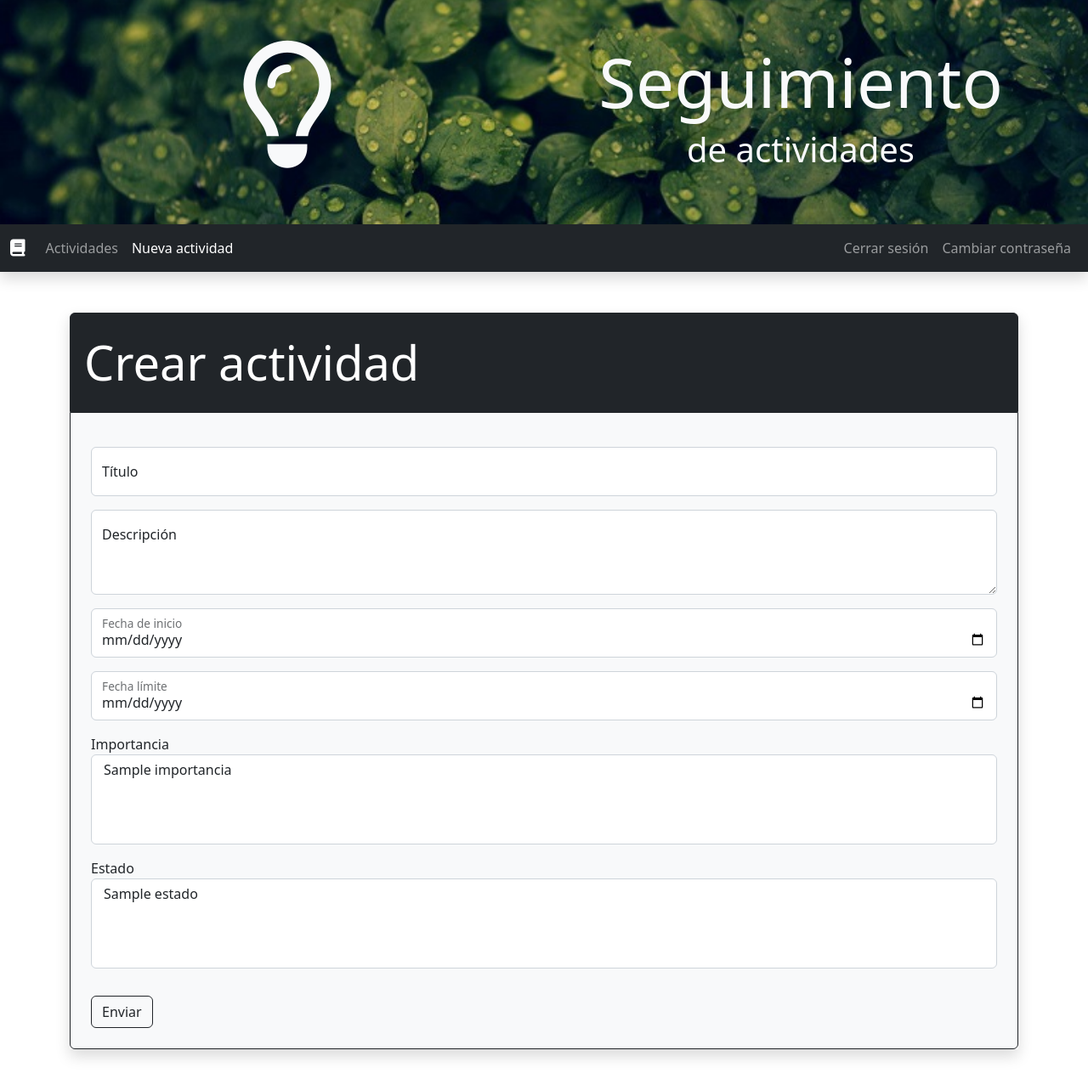
After one commit to tareas-desarrollo-web-django/curso-python-django-estudiantes, a Django app: page /actividades/nueva/ in a window 1280 px wide. The commit adds this page. Shown: the whole page at 85% size. Run offline with Django 4.2, Linux system fonts and the light colour scheme; a user stored in the database is signed in; tables that the repository leaves empty hold one stand-in row (values such as "Sample post").

Commit message:
Actividad nueva

```diff
--- a/Modulo 06/practicas/actividades/models.py
+++ b/Modulo 06/practicas/actividades/models.py
@@ -1,4 +1,6 @@
+from django.contrib.auth.models import User
 from django.db import models
+from django.utils import timesince
 
 
 class Importancia(models.Model):
@@ -29,20 +31,24 @@ class Estado(models.Model):
         ordering = ['-fecha_creacion']
 
 
-class Tarea(models.Model):
+class Actividad(models.Model):
     titulo = models.CharField(max_length=256, null=False, verbose_name="título")
     descripcion = models.TextField(verbose_name="descripción")
     fecha_inicio = models.DateField(verbose_name="fecha inicio")
     fecha_limite = models.DateField(verbose_name="fecha límite")
     importancia = models.ForeignKey(Importancia, on_delete=models.CASCADE)
     estado = models.ForeignKey(Estado, on_delete=models.CASCADE)
-
+    usuario = models.ForeignKey(User, on_delete=models.CASCADE)
     fecha_creacion = models.DateTimeField(auto_now_add=True, verbose_name="fecha de creación")
     fecha_actualizacion = models.DateTimeField(auto_now=True, verbose_name='fecha actualización')
 
     def __str__(self):
         return self.titulo
 
+    @property
+    def registrada_desde(self):
+        return timesince.timesince(self.fecha_creacion)
+
     class Meta:
         verbose_name = 'Actividad'
         verbose_name_plural = 'Actividades'
--- /dev/null
+++ b/Modulo 06/practicas/actividades/templates/actividades/detalle.html
@@ -0,0 +1,6 @@
+{% extends 'core/base.html' %}
+
+
+{% block contenido %}
+<h1 class="container display-4">Detalle de actividad</h1>
+{% endblock %}
--- /dev/null
+++ b/Modulo 06/practicas/actividades/templates/actividades/editar.html
@@ -0,0 +1,6 @@
+{% extends 'core/base.html' %}
+
+
+{% block contenido %}
+<h1 class="container display-4">Editar actividad</h1>
+{% endblock %}
--- /dev/null
+++ b/Modulo 06/practicas/actividades/templates/actividades/eliminar.html
@@ -0,0 +1,6 @@
+{% extends 'core/base.html' %}
+
+
+{% block contenido %}
+<h1 class="container display-4">Eliminar actividad</h1>
+{% endblock %}
--- /dev/null
+++ b/Modulo 06/practicas/actividades/templates/actividades/generador.html
@@ -0,0 +1,6 @@
+{% extends 'core/base.html' %}
+
+
+{% block contenido %}
+<h1 class="container display-4">Generador de actividades</h1>
+{% endblock %}
--- /dev/null
+++ b/Modulo 06/practicas/actividades/templates/actividades/lista.html
@@ -0,0 +1,6 @@
+{% extends 'core/base.html' %}
+
+
+{% block contenido %}
+<h1 class="container display-4">Lista de actividades</h1>
+{% endblock %}
--- /dev/null
+++ b/Modulo 06/practicas/actividades/templates/actividades/nueva.html
@@ -0,0 +1,83 @@
+{% extends 'core/base.html' %}
+
+
+{% block contenido %}
+
+<div class="container align-center py-5">
+    <div class="shadow">
+        <h1 class="display-4 bg-dark text-white py-4 px-3 rounded-top border border-dark my-0">{{accion|title}} actividad</h1>
+        <div class="rounded-bottom border border-dark  bg-light">
+
+            <form class="needs-validation p-4" method="post" novalidate>
+                {% csrf_token %}
+                <div class="form-floating my-3">
+                    <input type="text" class="form-control" id="et_titulo" placeholder="x" name="titulo" {% if form.titulo.value %}value="{{form.titulo.value}}"{% endif %}>
+                    <label for="et_titulo">Título</label>
+                    {% for error in form.titulo.errors %}
+                    <div class="invalid-feedback d-block">{{error}}</div>
+                    {% endfor %}
+                </div>
+
+                <div class="form-floating my-3">
+                    <textarea class="form-control" placeholder="x" id="et_descripcion" style="height:100px" name="descripcion">{% if form.descripcion.value %}{{form.descripcion.value}}{% endif %}</textarea>
+                    <label for="et_descripcion">Descripción</label>
+                    {% for error in form.descripcion.errors %}
+                    <div class="invalid-feedback d-block">{{error}}</div>
+                    {% endfor %}
+                </div>
+
+                <div class="form-floating my-3">
+                    <input type="date" class="form-control" id="et_fecha_ini" placeholder="x" name="fecha_inicio" {% if form.fecha_inicio.value %}value="{{form.fecha_inicio.value}}"{% endif %}>
+                    <label for="et_fecha_ini">Fecha de inicio</label>
+                    {% for error in form.fecha_inicio.errors %}
+                    <div class="invalid-feedback d-block">{{error}}</div>
+                    {% endfor %}
+                </div>
+
+                <div class="form-floating my-3">
+                    <input type="date" class="form-control" id="et_fecha_lim" placeholder="x" name="fecha_limite" {% if form.fecha_limite.value %}value="{{form.fecha_limite.value}}"{% endif %}>
+                    <label for="et_fecha_lim">Fecha límite</label>
+                    {% for error in form.fecha_limite.errors %}
+                    <div class="invalid-feedback d-block">{{error}}</div>
+                    {% endfor %}
+                </div>
+
+                <div class="my-3">
+                    <label for="et_importancia">Importancia</label>
+                    <select class="form-select" multiple id="et_importancia" name="importancia">
+                        {% for importancia in importancias %}
+                        <!-- El filtro |slugify convierte enteros a str y el filtro |add:"0" al inverso -->
+                        <option value="{{importancia.id}}" {% if form.importancia.value == importancia.id|slugify %}selected{% endif %}>{{importancia}}</option>
+                        {% endfor %}
+                    </select>
+                    {% for error in form.importancia.errors %}
+                    <div class="invalid-feedback d-block">{{error}}</div>
+                    {% endfor %}
+                </div>
+
+                <div class="my-3">
+                    <label for="et_estado">Estado</label>
+                    <select class="form-select" multiple id="et_estado" name="estado">
+                        {% for estado in estados %}
+                        <!-- El filtro |slugify convierte enteros a str y el filtro |add:"0" al inverso -->
+                        <option value="{{estado.id}}" {% if form.estado.value == estado.id|slugify %}selected{% endif %}>{{estado}}</option>
+                        {% endfor %}
+                    </select>
+                    {% for error in form.estado.errors %}
+                    <div class="invalid-feedback d-block">{{error}}</div>
+                    {% endfor %}
+                </div>
+                {% for error in form.non_field_errors %}
+                <div class="invalid-feedback d-block">{{error}}</div>
+                {% endfor %}
+
+                <div class="d-flex mt-1 flex-wrap justify-content-between text-secondary align-items-baseline">
+                    <button type="submit" class="btn btn-outline-dark mt-3">Enviar</button>
+                </div>
+            </form>
+
+        </div>
+    </div>
+</div>
+
+{% endblock %}
--- a/Modulo 06/practicas/actividades/urls.py
+++ b/Modulo 06/practicas/actividades/urls.py
@@ -0,0 +1,13 @@
+from django.urls import path
+
+from . import views
+
+app_name = 'actividades'
+urlpatterns = [
+    path('nueva/', views.Nueva.as_view(), name='nueva'),
+    path('lista/', views.Lista.as_view(), name='lista'),
+    path('generador/', views.Generador.as_view(), name='generador'),
+    path('detalle/<int:pk>/', views.Detalle.as_view(), name='detalle'),
+    path('editar/<int:pk>/', views.Editar.as_view(), name='editar'),
+    path('eliminar/<int:pk>/', views.Eliminar.as_view(), name='eliminar'),
+]
--- a/Modulo 06/practicas/actividades/views.py
+++ b/Modulo 06/practicas/actividades/views.py
@@ -1,3 +1,51 @@
-from django.shortcuts import render
+from django.shortcuts import render, redirect
+from django.urls import reverse_lazy
+from django.views.generic import TemplateView, CreateView
+from django.contrib.auth.mixins import LoginRequiredMixin
 
-# Create your views here.
+from .models import Actividad, Importancia, Estado
+
+
+class Nueva(LoginRequiredMixin, CreateView):
+    login_url = reverse_lazy('usuarios:iniciar_sesion')
+    template_name = 'actividades/nueva.html'
+    model = Actividad
+    fields = ('titulo', 'descripcion', 'fecha_inicio', 'fecha_limite', 'importancia', 'estado')
+    success_url = reverse_lazy('actividades:lista')
+
+    def get_context_data(self, **kwargs):
+        context = super().get_context_data(**kwargs)
+
+        context.update({
+            'importancias': Importancia.objects.all(),
+            'estados': Estado.objects.all(),
+            'accion': 'Crear'
+        })
+
+        return context
+
+    def form_valid(self, form):
+        r""" HttpResponseRedirect"""
+        form.instance.usuario = self.request.user
+        return super().form_valid(form)
+
+
+
+class Lista(TemplateView):
+    template_name = 'actividades/lista.html'
+
+
+class Generador(TemplateView):
+    template_name = 'actividades/generador.html'
+
+
+class Detalle(TemplateView):
+    template_name = 'actividades/detalle.html'
+
+
+class Editar(TemplateView):
+    template_name = 'actividades/editar.html'
+
+
+class Eliminar(TemplateView):
+    template_name = 'actividades/eliminar.html'
--- a/Modulo 06/practicas/core/templates/core/base.html
+++ b/Modulo 06/practicas/core/templates/core/base.html
@@ -15,6 +15,7 @@
     {% url 'usuarios:registro' as url_registro %}
     {% url 'usuarios:iniciar_sesion' as url_iniciar_sesion %}
     {% url 'usuarios:cambiar_password' as url_cambiar_password %}
+    {% url 'actividades:nueva' as url_actividades_nueva %}
 
     <!-- Cabecera -->
     <div class="container-fluid text-light p-5" id="cabecera">
@@ -45,12 +46,14 @@
 
                 <div class="collapse navbar-collapse" id="contenido_navbar">
                     <ul class="navbar-nav me-auto mb-0 pt-3 pt-sm-0">
+                        {% if user.is_authenticated %}
                         <li class="nav-item">
                             <a class="nav-link " href="">Actividades</a>
                         </li>
                         <li class="nav-item">
-                            <a class="nav-link " href="">Nueva actividad</a>
+                            <a class="nav-link {% if request.path == url_actividades_nueva %}active{% endif %}" href="{{url_actividades_nueva}}">Nueva actividad</a>
                         </li>
+                        {% endif %}
                     </ul>
                     <ul class="navbar-nav mb-0 pt-3 pt-sm-0">
                         {% if user.is_authenticated %}
@@ -60,18 +63,18 @@
                             </a>
                         </li>
                         <li class="nav-item">
-                            <a class="nav-link {% if request.path == url_cambiar_password %}active{% endif %}" href="{% url 'usuarios:cambiar_password' %}">
+                            <a class="nav-link {% if request.path == url_cambiar_password %}active{% endif %}" href="{{url_cambiar_password}}">
                                 Cambiar contraseña
                             </a>
                         </li>
                         {% else %}
                         <li class="nav-item">
-                            <a class="nav-link {% if request.path == url_iniciar_sesion %}active{% endif %}" href="{% url 'usuarios:iniciar_sesion' %}">
+                            <a class="nav-link {% if request.path == url_iniciar_sesion %}active{% endif %}" href="{{url_iniciar_sesion}}">
                                 Iniciar sesión
                             </a>
                         </li>
                         <li class="nav-item">
-                            <a class="nav-link {% if request.path == url_registro %}active{% endif %}" href="{% url 'usuarios:registro' %}">
+                            <a class="nav-link {% if request.path == url_registro %}active{% endif %}" href="{{url_registro}}">
                                 Registrarse
                             </a>
                         </li>
--- a/Modulo 06/practicas/practicas/settings/comunes.py
+++ b/Modulo 06/practicas/practicas/settings/comunes.py
@@ -39,6 +39,7 @@ INSTALLED_APPS = [
     'core',
     'bases',
     'usuarios',
+    'actividades',
 ]
 
 MIDDLEWARE = [
--- a/Modulo 06/practicas/practicas/urls.py
+++ b/Modulo 06/practicas/practicas/urls.py
@@ -22,4 +22,5 @@ urlpatterns = [
     path('', include('core.urls')),
     path('bases/', include('bases.urls')),
     path('usuarios/', include('usuarios.urls')),
+    path('actividades/', include('actividades.urls')),
 ]
```
Also changed, not shown: Modulo 06/practicas/actividades/admin.py (+29 -1 lines), Modulo 06/practicas/actividades/migrations/0001_initial.py (added).
